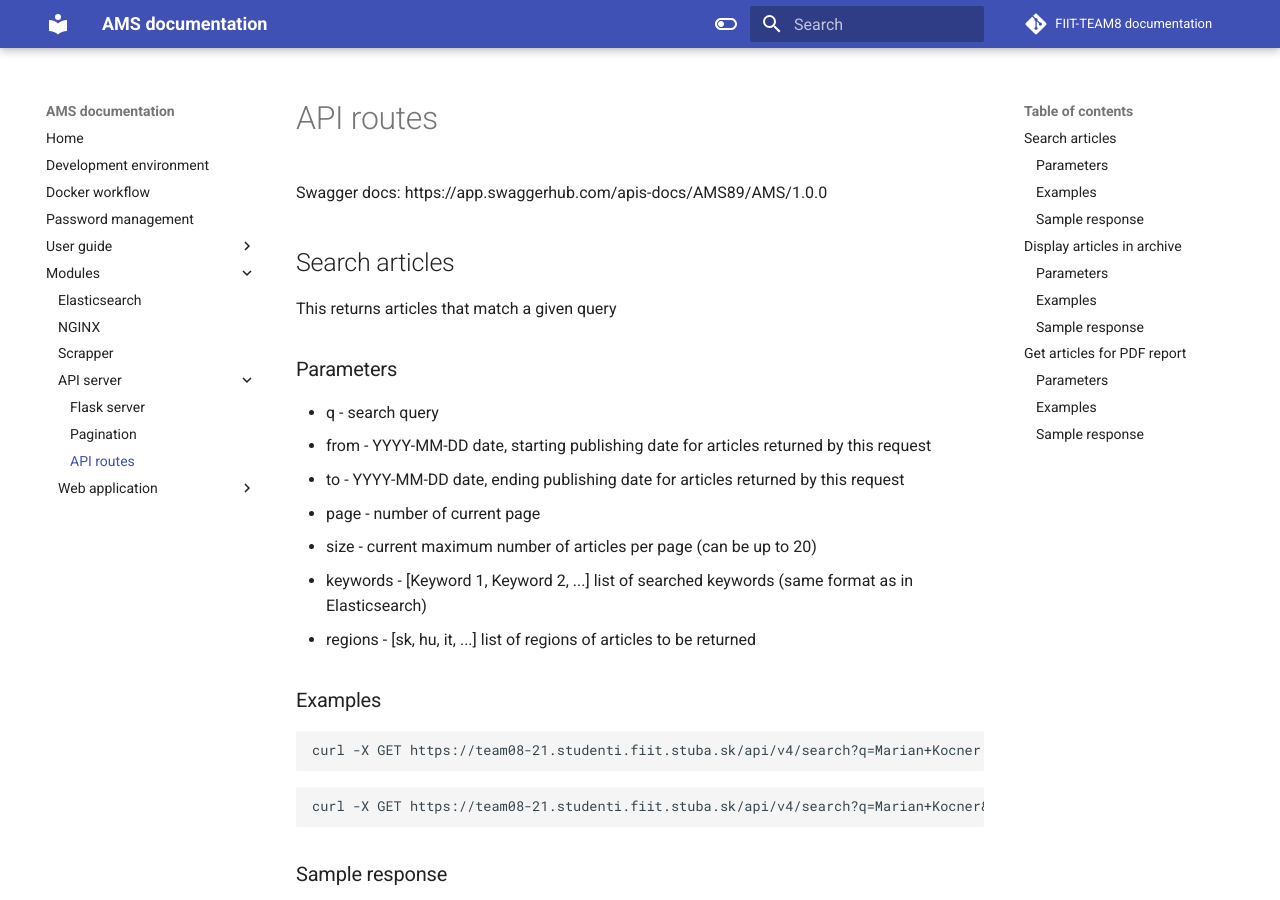
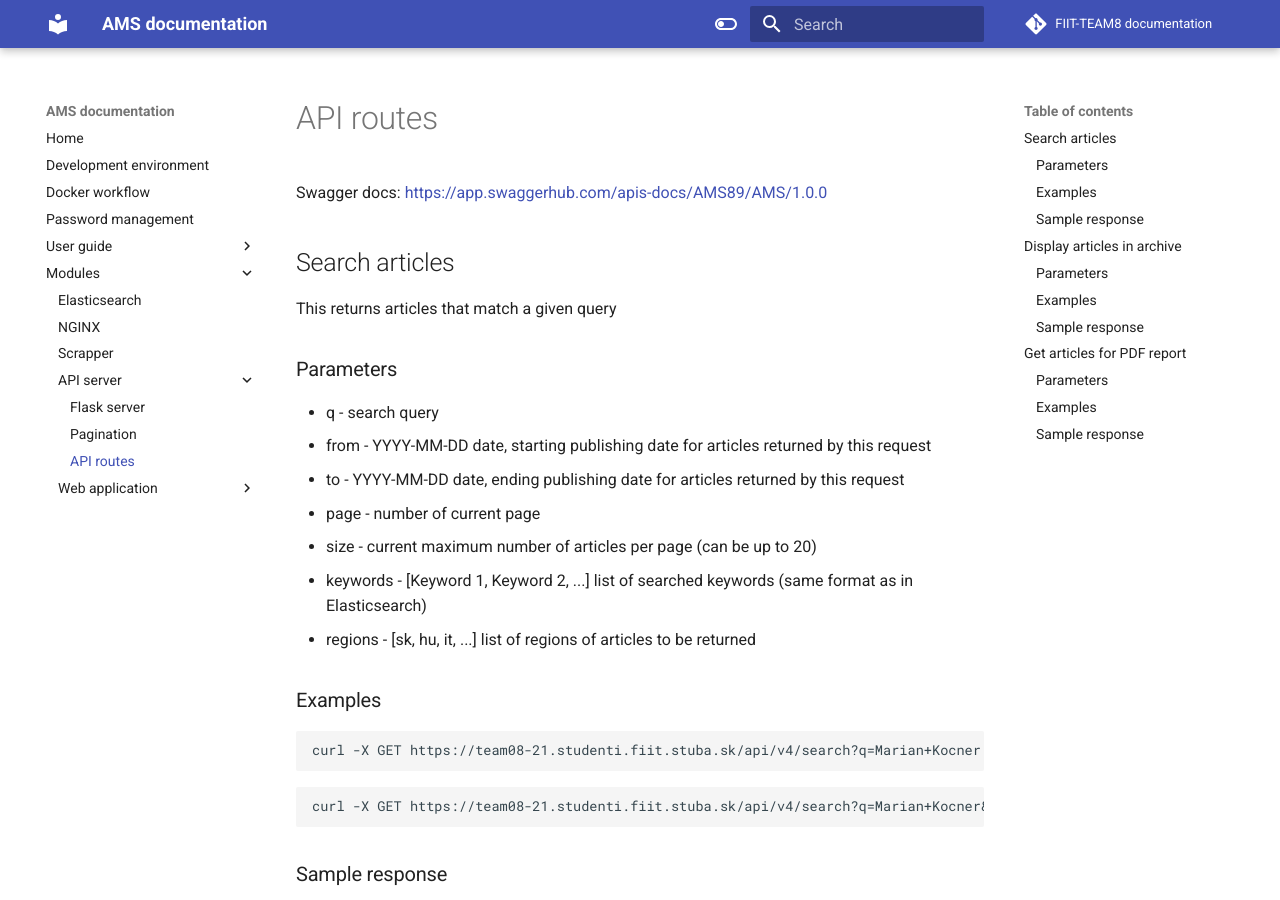
Before and after one commit to FIIT-TEAM8/team_documentation, an MkDocs documentation site: the page built from docs/modules/API server/routes.md, in a window 1280 px wide and 900 px high. Built offline with MkDocs 1.6.1 and Material for MkDocs 9.7.7, drawn with Linux system fonts in a browser that asks for light colours; comment, search, counter and statistics services are not loaded; part of the change alters nothing that is shown.

```diff
--- a/docs/modules/API server/routes.md
+++ b/docs/modules/API server/routes.md
@@ -1,6 +1,6 @@
 # API routes
 
-Swagger docs: https://app.swaggerhub.com/apis-docs/AMS89/AMS/1.0.0
+Swagger docs: [https://app.swaggerhub.com/apis-docs/AMS89/AMS/1.0.0](https://app.swaggerhub.com/apis-docs/AMS89/AMS/1.0.0)
 
 ## Search articles
 This returns articles that match a given query
```
